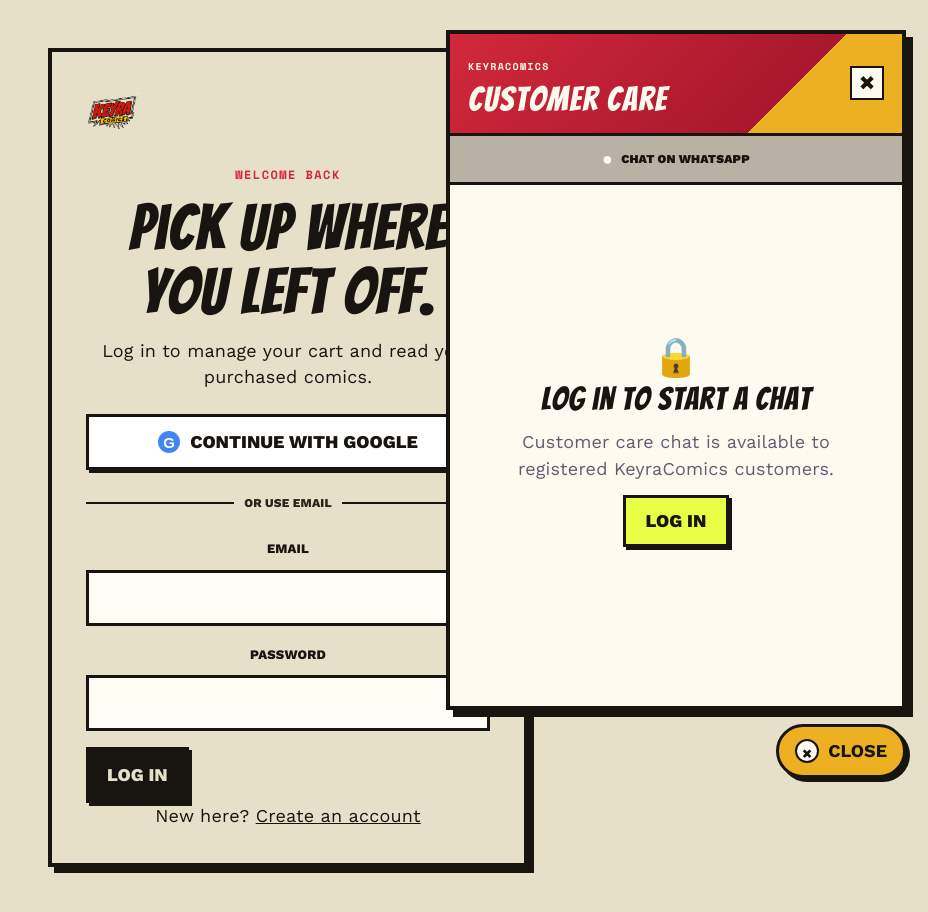
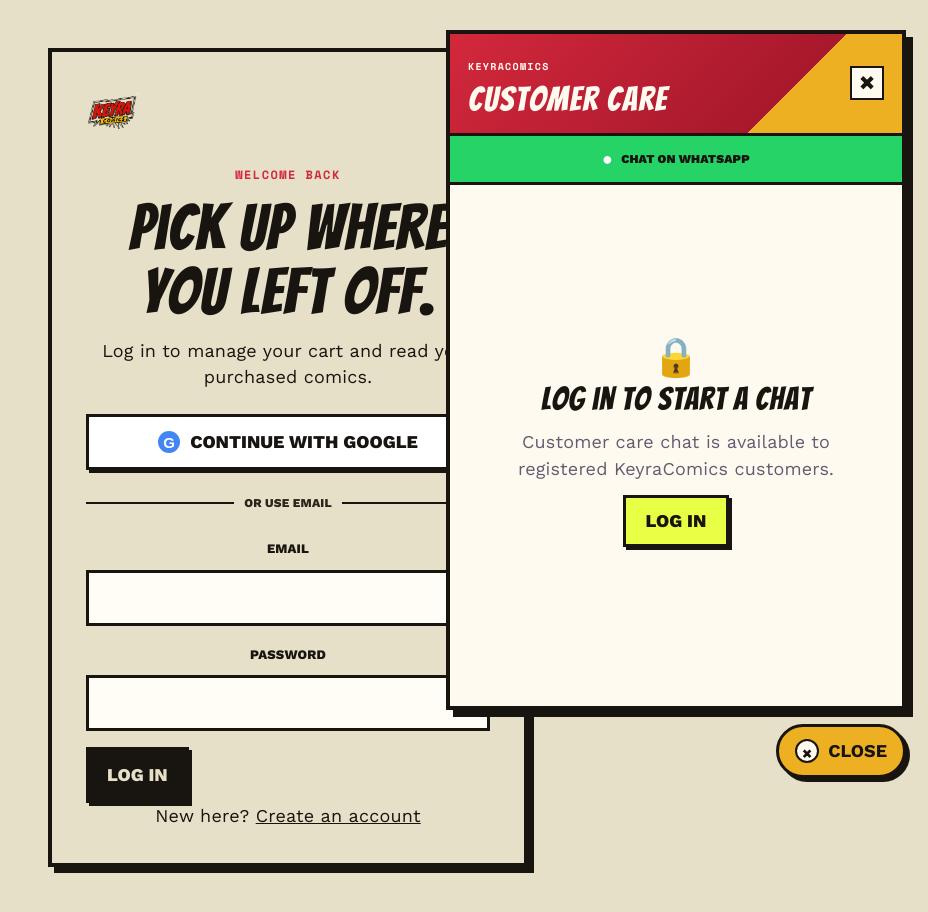
Before and after one commit to MusthafaPm-135/inkburst, a React (Vite) app in the folder frontend/: page /login in a window 1280 px wide. Both pictures are taken after a click on the button "Open customer care". Shown: the top 912 px of the page, without its empty margins (352-1280 px from the left). Built offline with nearby package versions, Linux system fonts and the light colour scheme.

Commit message:
Link customer care to WhatsApp QR

```diff
--- a/frontend/src/components/CustomerCare.jsx
+++ b/frontend/src/components/CustomerCare.jsx
@@ -11,10 +11,7 @@
     "How can I get help with login?",
     "How do I request a refund?"
 ];
-const whatsappNumber = String(import.meta.env.VITE_WHATSAPP_NUMBER || "").replace(/\D/g, "");
-const whatsappUrl = whatsappNumber
-    ? `https://wa.me/${whatsappNumber}?text=${encodeURIComponent("Hello KeyraComics, I need customer care support.")}`
-    : "#";
+const whatsappUrl = "https://api.whatsapp.com/qr/DQYSOU2ZRETTJ1";
 
 function CustomerCare() {
     const navigate = useNavigate();
@@ -79,7 +76,7 @@
     return <aside className="customer-care" aria-live="polite">
         {isOpen && <section className="customer-care-panel" aria-label="Customer care live chat">
             <header className="customer-care-header"><div><span className="customer-care-kicker">KEYRACOMICS</span><h2>Customer care</h2></div><button type="button" onClick={() => setIsOpen(false)} aria-label="Close customer care">×</button></header>
-            <a className={`care-whatsapp-button${whatsappNumber ? "" : " unavailable"}`} href={whatsappUrl} target={whatsappNumber ? "_blank" : undefined} rel={whatsappNumber ? "noreferrer" : undefined} onClick={(event) => { if (!whatsappNumber) { event.preventDefault(); setError("WhatsApp customer care is being configured."); } }}><span aria-hidden="true">●</span> Chat on WhatsApp</a>
+            <a className="care-whatsapp-button" href={whatsappUrl} target="_blank" rel="noreferrer"><span aria-hidden="true">●</span> Chat on WhatsApp</a>
             {!user ? <div className="care-login-required"><span aria-hidden="true">🔒</span><h3>Log in to start a chat</h3><p>Customer care chat is available to registered KeyraComics customers.</p><button type="button" onClick={() => { setIsOpen(false); navigate("/login"); }}>Log in</button></div> :
                 <div className="customer-care-chat">
                     <div className={`care-connection-status ${notice ? "resolved" : (chat?.status || "new")}`}><span aria-hidden="true" />{notice ? "Chat closed" : chat?.status === "active" ? "Admin connected" : "Connecting you to a KeyraComics admin…"}</div>
--- a/frontend/src/components/CustomerCareQuestions.css
+++ b/frontend/src/components/CustomerCareQuestions.css
@@ -30,10 +30,6 @@
 
 .care-whatsapp-button:hover {
     background: #1fbd5a;
-}
-
-.care-whatsapp-button.unavailable {
-    background: #b8b1a4;
 }
 
 .care-primary-questions {
```
